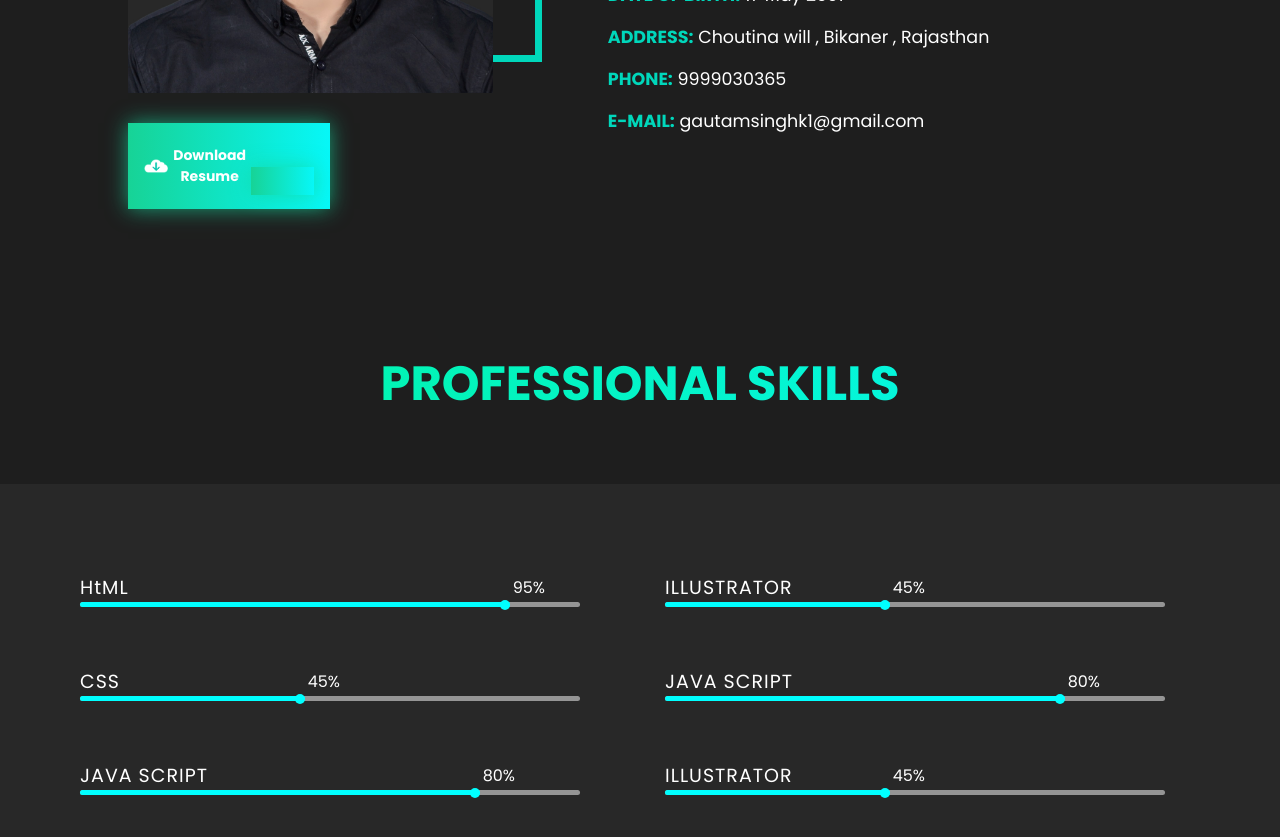
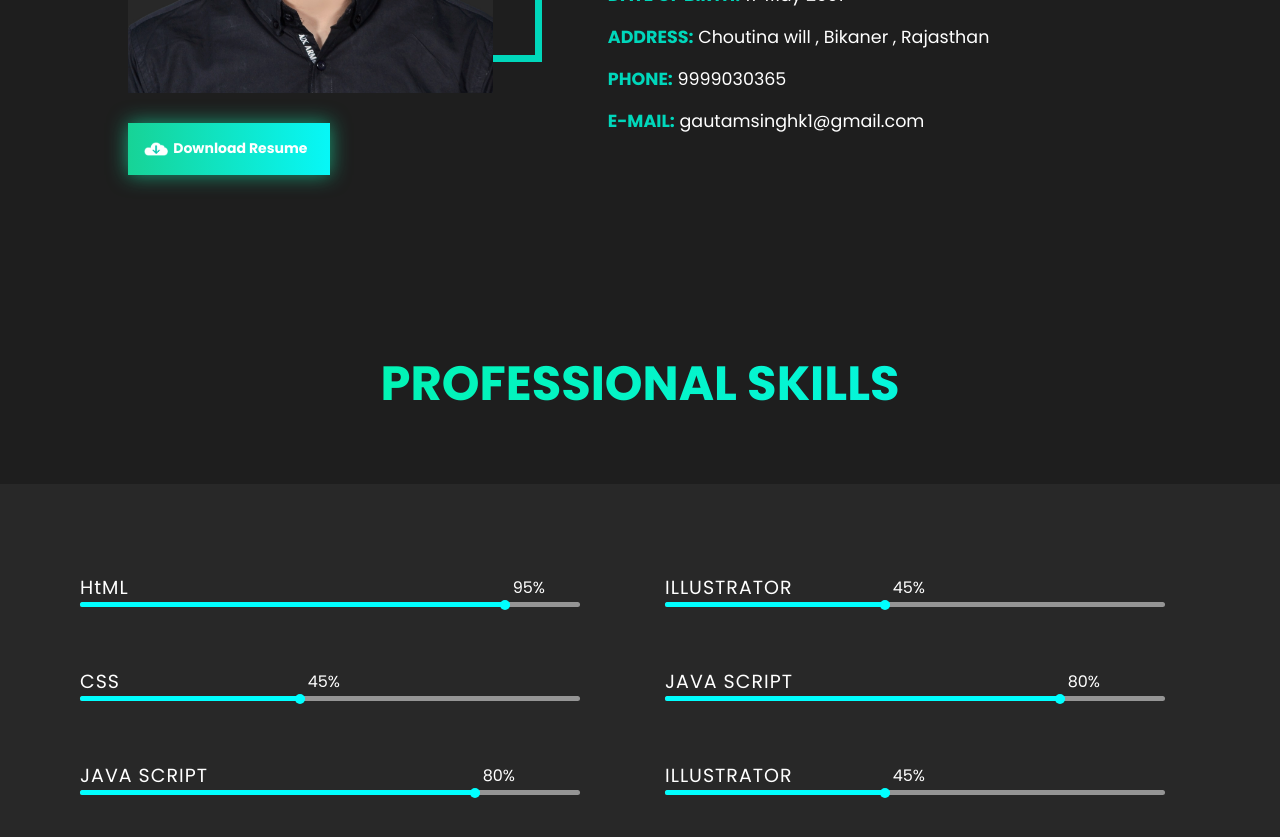
Before and after one commit to gautams-k1/MY-POTFOLIO, a React (Vite) app: page / in a window 1280 px wide. Shown: the part 1300-2137 px from the top of the page. Built offline with nearby package versions, Linux system fonts and the light colour scheme.

Commit message:
update intro

```diff
--- a/src/components/About/About.jsx
+++ b/src/components/About/About.jsx
@@ -10,7 +10,10 @@ export default function About() {
         <div className={styles.About_Img}>
             <img className={styles.about_IMG} src="/my-Potfolio/assets/image.jpg" alt="Image" />
             <div className={styles.resume_Btn}>
-              <a href="#"><img className={styles.rasumeIMG} src="/my-Potfolio/assets/download.png" alt="Image" />Download Resume<a href="/my-Potfolio/assets/GAUTAM SINGH KHICHI RESUME.pdf" download></a></a></div>
+              <a href="/my-Potfolio/assets/GAUTAM SINGH KHICHI RESUME.pdf" download>
+                <img className={styles.rasumeIMG} src="/my-Potfolio/assets/download.png" alt="Image" /> Download Resume
+              </a>
+            </div>
         </div>
         <div className={styles.About_Text}>
             <div className={styles.tittle}><h2>About Me</h2></div>
--- a/src/components/Introduction/Introduction.module.css
+++ b/src/components/Introduction/Introduction.module.css
@@ -2,7 +2,7 @@
 
 
 .Introduction{
-    height: 100%;
+    height: 100vh;
     width: 100%;
     /* border: 2px solid red; */
     background-image: url(../../../public/assets/header-bg.jpg);
```
